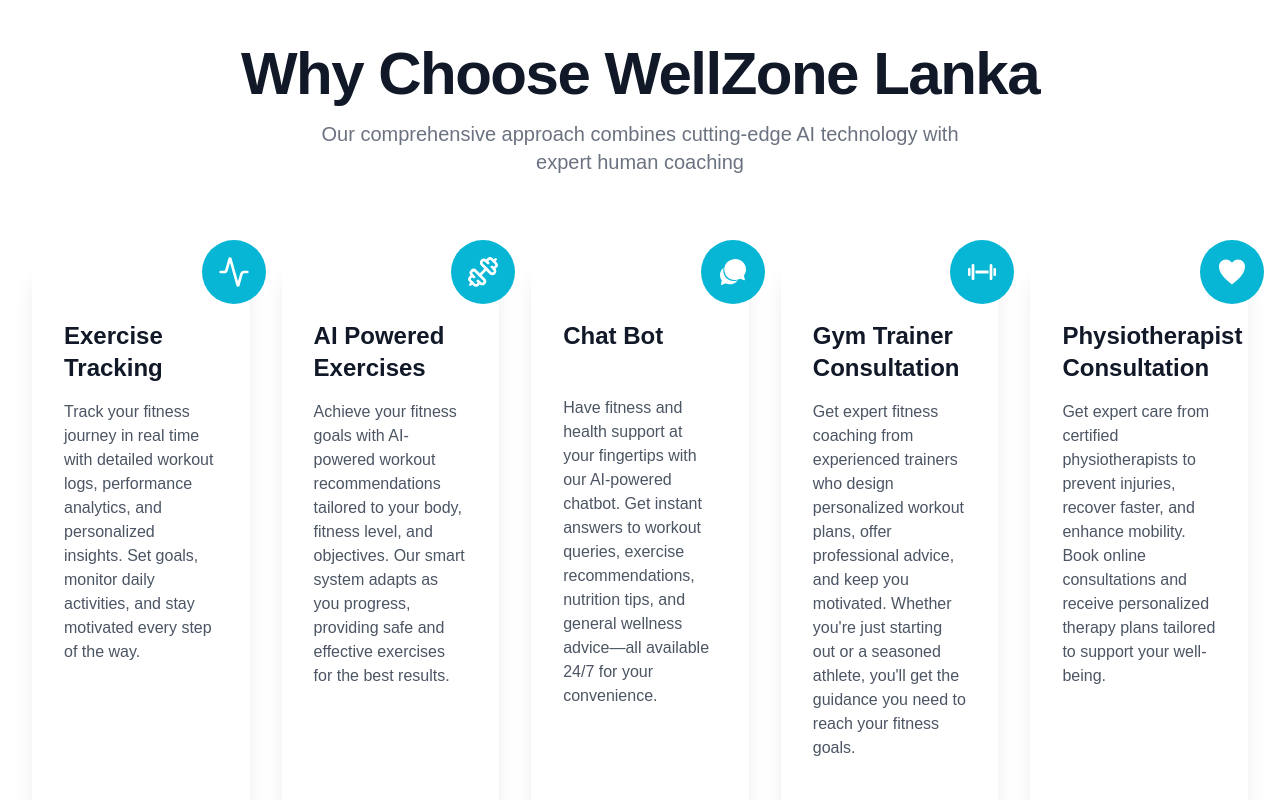
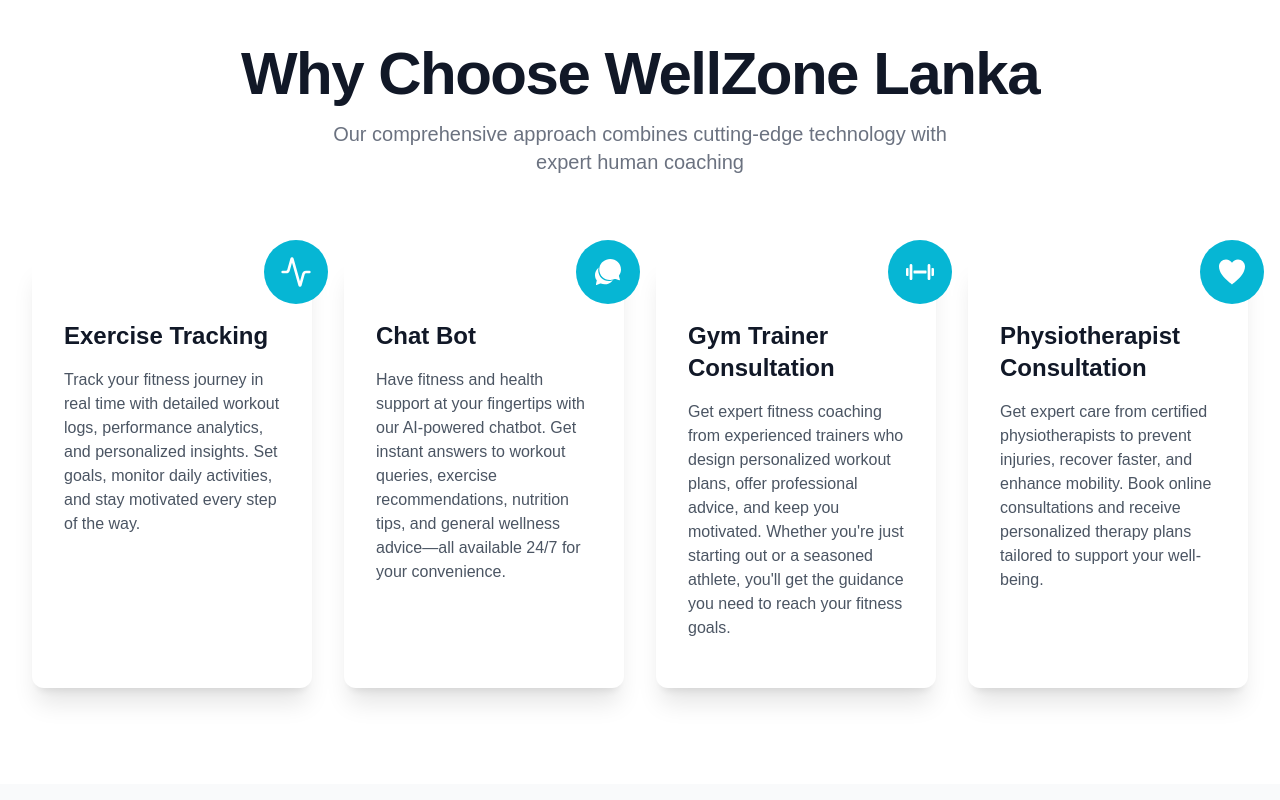
Before and after one commit to TharushiJayasooriya/WellzoneLanka, a Next.js app in the folder frontend/: page / in a window 1280 px wide. Shown: the part 860-1660 px from the top of the page. Built offline with nearby package versions, Linux system fonts and the light colour scheme.

Commit message:
updated the home page and about page
in the home page removed the AI feature and also change the subheading removed the ai part and in the about page did change the color

```diff
--- a/frontend/src/app/about/page.jsx
+++ b/frontend/src/app/about/page.jsx
@@ -68,7 +68,7 @@
             backgroundAttachment: 'fixed'
           }}
         />
-        <div className="absolute inset-0 bg-gradient-to-r from-blue-600 to-indigo-600"></div>
+        <div className="absolute inset-0 bg-gradient-to-r from-sky-500 to-blue-600"></div>
         <motion.div
           initial={{ opacity: 0, y: 30 }}
           animate={{ opacity: 1, y: 0 }}
@@ -124,7 +124,7 @@
               At <span className="font-semibold text-blue-600">WellZone Lanka</span>,
               we focus on improving your overall well-being with a complete approach to fitness. Our aim is to help you achieve more than just physical fitness—it's about creating a balanced lifestyle that boosts your health and happiness. We provide personalized coaching, expert advice, and a supportive community to keep you motivated. Whether it's improving your fitness, getting better sleep, or reducing stress, we focus on making positive changes that last.
 
-With WellZone Lanka, you’re not just working on fitness goals, but building a lifestyle that helps you feel better and live a healthier life.
+With WellZone Lanka, you're not just working on fitness goals, but building a lifestyle that helps you feel better and live a healthier life.
             </p>
             <p className="text-lg text-gray-700 mb-6 leading-relaxed">
               Our innovative approach breaks down barriers to fitness, making expert guidance accessible and affordable for everyone across the island. Whether you're in Colombo or Jaffna, Galle or Trincomalee, WellZone brings world-class wellness solutions directly to you.
@@ -166,13 +166,11 @@
             {[{
               icon: <Star size={32} />,
               title: "Our Mission",
-              text: "Empowering Sri Lankans to achieve optimal health through accessible, AI-enhanced fitness solutions tailored to individual needs, cultural contexts, and lifestyles." ,
               text: "Our mission is to help people live healthier and happier lives by offering personalized fitness coaching, expert advice, and a supportive community to help them reach their goals."
             },
             {
               icon: <Brain size={32} />,
               title: "Our Vision",
-              text: "To revolutionize the wellness landscape in Sri Lanka by democratizing access to world-class fitness guidance, making professional coaching available to everyone regardless of location or economic status." ,
               text: "Our vision is to become the top provider of complete fitness solutions in Sri Lanka, inspiring and supporting people of all fitness levels to live healthier and more fulfilling lives."
             }].map((item, index) => (
               <motion.div
@@ -335,4 +333,5 @@
 
       <Footer/>
     </div>
-  );}
+  );
+}
--- a/frontend/src/app/page.js
+++ b/frontend/src/app/page.js
@@ -77,7 +77,7 @@
               Health And Fitness Coach
             </h1>
             <p className="text-2xl text-gray-100 mb-8 animate-fade-in opacity-0" style={{ animationDelay: '0.5s' }}>
-              Welcome to WellZone Lanka, Unlock a Healthier You with AI Precision
+            Welcome to WellZone Lanka, Unlock a Healthier You with Expert Guidance
             </p>
             <div className="flex space-x-4 animate-fade-in opacity-0" style={{ animationDelay: '0.8s' }}>
             <Link href="/register">
@@ -103,8 +103,8 @@
         </div>
       </div>
 
-      {/* Features Section with Staggered Pop Animation */}
-      <div className="py-24 bg-white">
+{/* Features Section with Staggered Pop Animation */}
+<div className="py-24 bg-white">
         <div className="max-w-7xl mx-auto px-4 sm:px-6 lg:px-8">
           <div className="text-center mb-20">
             <h2 className="text-base text-cyan-600 font-semibold tracking-wide uppercase animate-fade-up opacity-0"></h2>
@@ -112,78 +112,60 @@
               Why Choose WellZone Lanka
             </p>
             <p className="mt-4 max-w-2xl text-xl text-gray-500 mx-auto animate-fade-up opacity-0" style={{ animationDelay: '0.4s' }}>
-              Our comprehensive approach combines cutting-edge AI technology with expert human coaching
+              Our comprehensive approach combines cutting-edge technology with expert human coaching
             </p>
           </div>
 
-          <div className="grid grid-cols-1 gap-8 md:grid-cols-2 lg:grid-cols-5">
+          <div className="grid grid-cols-1 gap-8 md:grid-cols-2 lg:grid-cols-4">
             {/* Feature 1 */}
-            <div className="relative p-8 bg-white rounded-xl shadow-xl hover:shadow-2xl transition-all duration-300 animate-pop-in opacity-0" style={{ animationDelay: '0.2s' }}>
+            <div className="relative p-8 bg-white rounded-xl shadow-xl hover:shadow-2xl transition-all duration-300 animate-pop-in opacity-0 flex flex-col h-full" style={{ animationDelay: '0.2s' }}>
               <div className="absolute -top-4 -right-4 bg-cyan-500 rounded-full p-4">
                 <Activity className="h-8 w-8 text-white" />
               </div>
-              <h3 className="text-2xl font-bold text-gray-900 mt-8">Exercise Tracking</h3>
-              <p className="mt-4 text-gray-600">
-              Track your fitness journey in real time with detailed workout logs, performance analytics, and personalized insights. Set goals, monitor daily activities, and stay motivated every step of the way.
+              <h3 className="text-2xl font-bold text-gray-900 mt-8 mb-4">Exercise Tracking</h3>
+              <p className="text-gray-600 flex-grow">
+                Track your fitness journey in real time with detailed workout logs, performance analytics, and personalized insights. Set goals, monitor daily activities, and stay motivated every step of the way.
               </p>
-              <div className="mt-6 flex items-center text-cyan-600">
-
+              <div className="mt-4 flex items-center text-cyan-600">
               </div>
             </div>
 
-            {/* Feature 2 */}
-            <div className="relative p-8 bg-white rounded-xl shadow-xl hover:shadow-2xl transition-all duration-300 animate-pop-in opacity-0" style={{ animationDelay: '0.6s' }}>
+            {/* Feature 2 - Chat Bot */}
+            <div className="relative p-8 bg-white rounded-xl shadow-xl hover:shadow-2xl transition-all duration-300 animate-pop-in opacity-0 flex flex-col h-full" style={{ animationDelay: '0.6s' }}>
               <div className="absolute -top-4 -right-4 bg-cyan-500 rounded-full p-4">
-                <Dumbbell className="h-8 w-8 text-white" />
+                <IoIosChatbubbles className="h-8 w-8 text-white" />
               </div>
-              <h3 className="text-2xl font-bold text-gray-900 mt-8">AI Powered Exercises</h3>
-              <p className="mt-4 text-gray-600">
-              Achieve your fitness goals with AI-powered workout recommendations tailored to your body, fitness level, and objectives. Our smart system adapts as you progress, providing safe and effective exercises for the best results.
+              <h3 className="text-2xl font-bold text-gray-900 mt-8 mb-4">Chat Bot</h3>
+              <p className="text-gray-600 flex-grow">
+                Have fitness and health support at your fingertips with our AI-powered chatbot. Get instant answers to workout queries, exercise recommendations, nutrition tips, and general wellness advice—all available 24/7 for your convenience.
               </p>
-              <div className="mt-6 flex items-center text-cyan-600">
-
+              <div className="mt-4 flex items-center text-cyan-600">
               </div>
             </div>
 
-            {/* Feature 3 */}
-            <div className="relative p-8 bg-white rounded-xl shadow-xl hover:shadow-2xl transition-all duration-300 animate-pop-in opacity-0" style={{ animationDelay: '1s' }}>
+            {/* Feature 3 - Gym Trainer */}
+            <div className="relative p-8 bg-white rounded-xl shadow-xl hover:shadow-2xl transition-all duration-300 animate-pop-in opacity-0 flex flex-col h-full" style={{ animationDelay: '1s' }}>
               <div className="absolute -top-4 -right-4 bg-cyan-500 rounded-full p-4">
-                <IoIosChatbubbles className="h-8 w-8 text-white" />
+                <IoIosFitness className="h-8 w-8 text-white" />
               </div>
-              <h3 className="text-2xl font-bold text-gray-900 mt-8">Chat Bot</h3>
-              <p className="mt-11 text-gray-600">
-              Have fitness and health support at your fingertips with our AI-powered chatbot. Get instant answers to workout queries, exercise recommendations, nutrition tips, and general wellness advice—all available 24/7 for your convenience.
+              <h3 className="text-2xl font-bold text-gray-900 mt-8 mb-4">Gym Trainer Consultation</h3>
+              <p className="text-gray-600 flex-grow">
+                Get expert fitness coaching from experienced trainers who design personalized workout plans, offer professional advice, and keep you motivated. Whether you&apos;re just starting out or a seasoned athlete, you&apos;ll get the guidance you need to reach your fitness goals.
               </p>
-              <div className="mt-6 flex items-center text-cyan-600">
-
+              <div className="mt-4 flex items-center text-cyan-600">
               </div>
             </div>
 
-            {/* Feature 4 */}
-            <div className="relative p-8 bg-white rounded-xl shadow-xl hover:shadow-2xl transition-all duration-300 animate-pop-in opacity-0" style={{ animationDelay: '1.4s' }}>
-              <div className="absolute -top-4 -right-4 bg-cyan-500 rounded-full p-4">
-                <IoIosFitness className="h-8 w-8 text-white" />
-              </div>
-              <h3 className="text-2xl font-bold text-gray-900 mt-8">Gym Trainer Consultation</h3>
-              <p className="mt-4 text-gray-600">
-              Get expert fitness coaching from experienced trainers who design personalized workout plans, offer professional advice, and keep you motivated. Whether you&apos;re just starting out or a seasoned athlete, you&apos;ll get the guidance you need to reach your fitness goals.
-              </p>
-              <div className="mt-6 flex items-center text-cyan-600">
-
-              </div>
-            </div>
-
-            {/* Feature 5 */}
-            <div className="relative p-8 bg-white rounded-xl shadow-xl hover:shadow-2xl transition-all duration-300 animate-pop-in opacity-0" style={{ animationDelay: '1.8s' }}>
+            {/* Feature 4 - Physiotherapist */}
+            <div className="relative p-8 bg-white rounded-xl shadow-xl hover:shadow-2xl transition-all duration-300 animate-pop-in opacity-0 flex flex-col h-full" style={{ animationDelay: '1.4s' }}>
               <div className="absolute -top-4 -right-4 bg-cyan-500 rounded-full p-4">
                 <IoIosHeart className="h-8 w-8 text-white" />
               </div>
-              <h3 className="text-2xl font-bold text-gray-900 mt-8">Physiotherapist Consultation</h3>
-              <p className="mt-4 text-gray-600">
-              Get expert care from certified physiotherapists to prevent injuries, recover faster, and enhance mobility. Book online consultations and receive personalized therapy plans tailored to support your well-being.
+              <h3 className="text-2xl font-bold text-gray-900 mt-8 mb-4">Physiotherapist Consultation</h3>
+              <p className="text-gray-600 flex-grow">
+                Get expert care from certified physiotherapists to prevent injuries, recover faster, and enhance mobility. Book online consultations and receive personalized therapy plans tailored to support your well-being.
               </p>
-              <div className="mt-6 flex items-center text-cyan-600">
-
+              <div className="mt-4 flex items-center text-cyan-600">
               </div>
             </div>
           </div>
@@ -473,7 +455,7 @@
 
             <button
               className="group relative overflow-hidden rounded-full bg-gradient-to-r from-blue-500 to-teal-500 border-2 border-white text-white px-8 py-4 text-lg font-semibold shadow-lg hover:shadow-xl transition-all duration-300"
-              onClick={() => window.location.href = '/services'}
+              onClick={() => window.location.href = '/register'}
             >
               <div className="absolute inset-0 bg-gradient-to-r from-blue-600 to-cyan-500 opacity-0 group-hover:opacity-100 transition-opacity duration-300"></div>
               <span className="flex items-center justify-center relative z-10">
```
